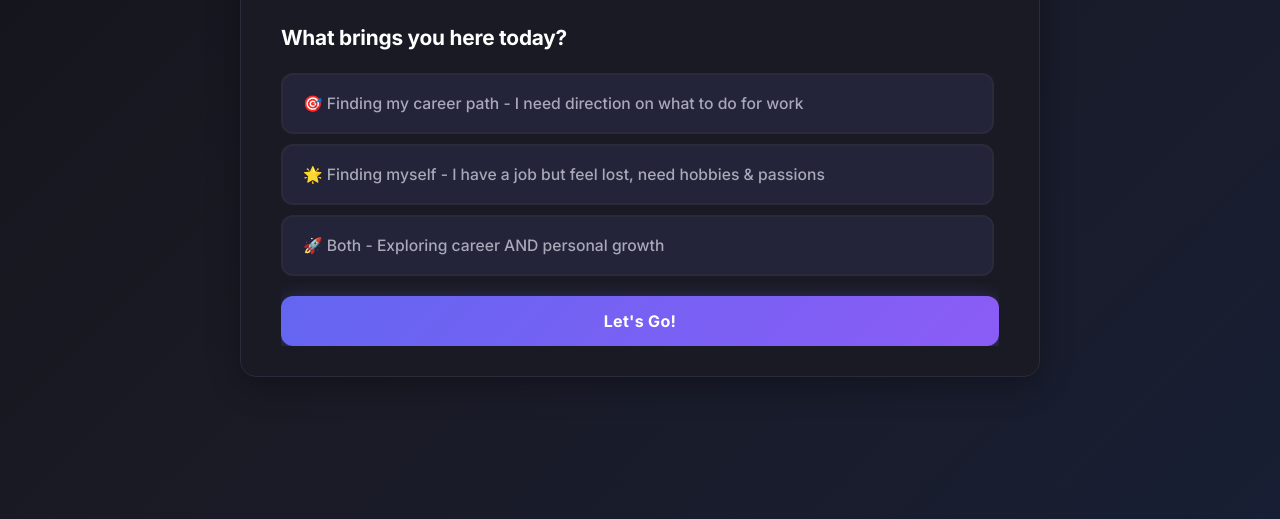
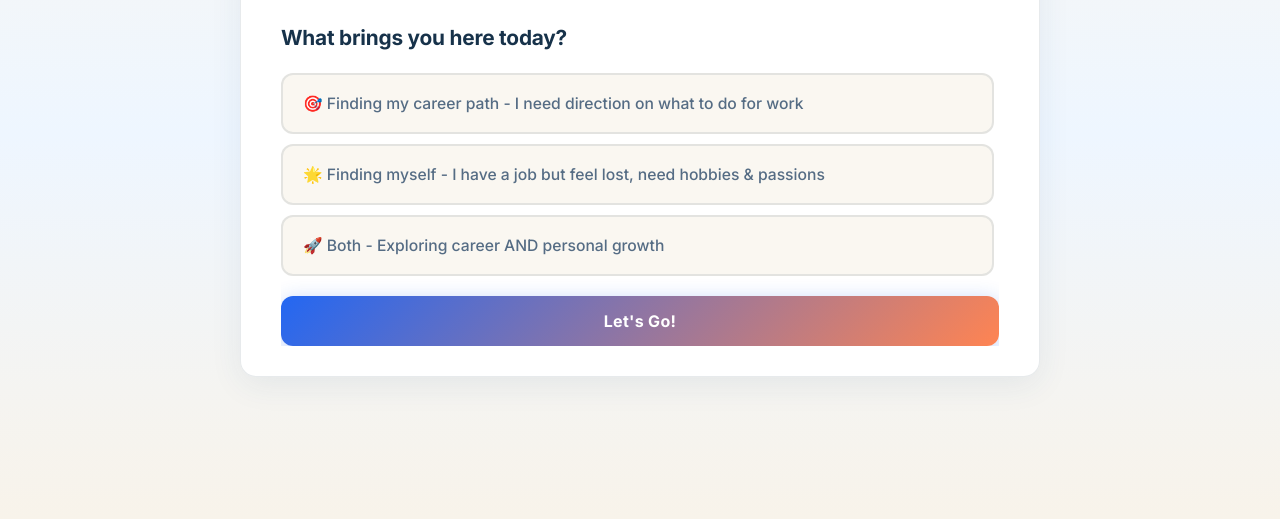
Before and after one commit to Fxlando/break-the-cycle-, a website: page quiz.html in a window 1280 px wide. Shown: the part 281-800 px from the top of the page. Drawn offline with Linux system fonts and the light colour scheme.

Commit message:
Auto update - ell.Commands.GetDateCommand

```diff
--- a/quiz.html
+++ b/quiz.html
@@ -18,23 +18,23 @@
   </script>
   <style>
     :root {
-      --primary: #6366f1;
-      --primary-light: #818cf8;
-      --accent: #8b5cf6;
-      --accent-light: #a78bfa;
-      --bg-dark: #0a0a0f;
-      --bg-card: #1a1a24;
-      --bg-elevated: #23233a;
-      --text-primary: #ffffff;
-      --text-secondary: #a8a8b8;
-      --text-muted: #6b6b7b;
-      --border: #2a2a3a;
-      --border-light: #3a3a4a;
+      --primary: #2367f2;
+      --primary-light: #5c92ff;
+      --accent: #ff8452;
+      --accent-light: #ffb074;
+      --bg-dark: #f7f2e8;
+      --bg-card: #ffffff;
+      --bg-elevated: #f3f0e8;
+      --text-primary: #17324a;
+      --text-secondary: #556c84;
+      --text-muted: #7b8ea1;
+      --border: rgba(22, 50, 74, 0.1);
+      --border-light: rgba(22, 50, 74, 0.15);
       --radius-sm: 8px;
       --radius-md: 12px;
       --radius-lg: 16px;
-      --shadow: 0 8px 32px rgba(0, 0, 0, 0.3);
-      --shadow-hover: 0 12px 40px rgba(99, 102, 241, 0.25);
+      --shadow: 0 8px 32px rgba(39, 79, 119, 0.08);
+      --shadow-hover: 0 12px 40px rgba(35, 103, 242, 0.15);
     }
 
     * { margin: 0; padding: 0; box-sizing: border-box; }
@@ -42,15 +42,14 @@
     html { margin: 0; padding: 0; background: var(--bg-dark); }
 
     button, input[type="radio"] + label {
-      -webkit-tap-highlight-color: rgba(99, 102, 241, 0.2);
+      -webkit-tap-highlight-color: rgba(35, 103, 242, 0.1);
       touch-action: manipulation;
     }
 
     body {
       font-family: 'Inter', -apple-system, BlinkMacSystemFont, 'Segoe UI', sans-serif;
-      background: linear-gradient(135deg, #0a0a0f 0%, #1a1a24 25%, #16213e 50%, #1a1a24 75%, #0a0a0f 100%);
-      background-size: 400% 400%;
-      animation: gradientShift 5s ease infinite;
+      background: linear-gradient(180deg, #fbf7ef 0%, #eef6ff 52%, #f8f3ea 100%);
+      background-size: 100% 100%;
       color: var(--text-primary);
       min-height: 100vh;
       display: flex;
@@ -63,7 +62,7 @@
     .container {
       max-width: 800px;
       width: 100%;
-      background: var(--bg-card);
+      background: rgba(255, 255, 255, 0.95);
       border: 1px solid var(--border);
       border-radius: var(--radius-lg);
       padding: 30px 40px;
@@ -95,9 +94,8 @@
     .header h1 {
       font-size: 2rem;
       margin-bottom: 8px;
-      background: linear-gradient(135deg, var(--primary-light) 0%, var(--accent-light) 50%, var(--primary-light) 100%);
+      background: linear-gradient(135deg, #0f3a66 0%, #1e4fb5 35%, #e67e3c 100%);
       background-size: 200% 200%;
-      animation: gradientShift 5s ease infinite;
       -webkit-background-clip: text;
       -webkit-text-fill-color: transparent;
       background-clip: text;
@@ -114,7 +112,7 @@
     .progress-container {
       margin-bottom: 25px;
       padding: 15px;
-      background: var(--bg-elevated);
+      background: rgba(35, 103, 242, 0.05);
       border-radius: var(--radius-md);
       border: 1px solid var(--border-light);
       flex-shrink: 0;
@@ -123,11 +121,11 @@
     .progress-bar {
       width: 100%;
       height: 8px;
-      background: var(--border);
+      background: rgba(22, 50, 74, 0.15);
       border-radius: 10px;
       overflow: hidden;
       margin-bottom: 10px;
-      box-shadow: inset 0 2px 4px rgba(0, 0, 0, 0.3);
+      box-shadow: inset 0 1px 2px rgba(0, 0, 0, 0.05);
     }
 
     .progress-fill {
@@ -136,12 +134,12 @@
       transition: width 0.5s cubic-bezier(0.4, 0, 0.2, 1);
       border-radius: 10px;
       width: 4%;
-      box-shadow: 0 0 20px rgba(99, 102, 241, 0.5);
+      box-shadow: 0 0 15px rgba(35, 103, 242, 0.4);
     }
 
     .progress-text {
       text-align: center;
-      color: var(--text-muted);
+      color: var(--text-secondary);
       font-size: 0.9rem;
       font-weight: 600;
     }
@@ -195,8 +193,8 @@
     }
 
     .options::-webkit-scrollbar { width: 6px; }
-    .options::-webkit-scrollbar-track { background: var(--bg-elevated); border-radius: 10px; }
-    .options::-webkit-scrollbar-thumb { background: var(--border-light); border-radius: 10px; }
+    .options::-webkit-scrollbar-track { background: rgba(22, 50, 74, 0.05); border-radius: 10px; }
+    .options::-webkit-scrollbar-thumb { background: rgba(22, 50, 74, 0.2); border-radius: 10px; }
     .options::-webkit-scrollbar-thumb:hover { background: var(--primary); }
 
     .option { position: relative; }
@@ -205,7 +203,7 @@
     .option label {
       display: block;
       padding: 16px 20px;
-      background: var(--bg-elevated);
+      background: rgba(247, 242, 232, 0.6);
       border: 2px solid var(--border);
       border-radius: var(--radius-md);
       cursor: pointer;
@@ -232,22 +230,22 @@
     .option input[type="radio"]:checked + label::before { transform: scaleY(1); }
 
     .option input[type="radio"]:checked + label {
-      background: linear-gradient(135deg, rgba(99, 102, 241, 0.2) 0%, rgba(139, 92, 246, 0.2) 100%);
+      background: rgba(35, 103, 242, 0.1);
       border-color: var(--primary);
       color: var(--text-primary);
-      box-shadow: 0 4px 20px rgba(99, 102, 241, 0.3);
+      box-shadow: 0 4px 20px rgba(35, 103, 242, 0.15);
     }
 
     .option label:hover {
       border-color: var(--primary-light);
-      background: rgba(99, 102, 241, 0.08);
+      background: rgba(35, 103, 242, 0.06);
     }
 
     .btn {
       width: 100%;
       padding: 15px;
       background: linear-gradient(135deg, var(--primary) 0%, var(--accent) 100%);
-      color: var(--text-primary);
+      color: #ffffff;
       border: none;
       border-radius: var(--radius-md);
       font-weight: 700;
@@ -256,7 +254,7 @@
       transition: all 0.3s cubic-bezier(0.4, 0, 0.2, 1);
       font-family: inherit;
       letter-spacing: 0.02em;
-      box-shadow: 0 4px 20px rgba(99, 102, 241, 0.4);
+      box-shadow: 0 4px 20px rgba(35, 103, 242, 0.3);
       flex-shrink: 0;
     }
 
@@ -276,8 +274,8 @@
     .results.active { display: block; animation: fadeInUp 0.7s cubic-bezier(0.4, 0, 0.2, 1); }
 
     .results::-webkit-scrollbar { width: 8px; }
-    .results::-webkit-scrollbar-track { background: var(--bg-elevated); border-radius: 10px; }
-    .results::-webkit-scrollbar-thumb { background: var(--border-light); border-radius: 10px; }
+    .results::-webkit-scrollbar-track { background: rgba(22, 50, 74, 0.05); border-radius: 10px; }
+    .results::-webkit-scrollbar-thumb { background: rgba(22, 50, 74, 0.2); border-radius: 10px; }
     .results::-webkit-scrollbar-thumb:hover { background: var(--primary); }
 
     .results h2 {
@@ -310,7 +308,7 @@
     }
 
     .career-path {
-      background: var(--bg-elevated);
+      background: rgba(247, 242, 232, 0.5);
       border: 2px solid var(--border-light);
       border-radius: var(--radius-lg);
       padding: 25px;
@@ -331,7 +329,7 @@
 
     .career-path.rank-1 {
       border-color: var(--primary);
-      box-shadow: 0 8px 32px rgba(99, 102, 241, 0.3);
+      box-shadow: 0 8px 32px rgba(35, 103, 242, 0.2);
     }
 
     .career-path.rank-2 {
@@ -398,7 +396,7 @@
     }
 
     .stat-box {
-      background: var(--bg-card);
+      background: rgba(255, 255, 255, 0.7);
       padding: 15px;
       border-radius: var(--radius-md);
       border: 1px solid var(--border);
@@ -420,7 +418,7 @@
     }
 
     .career-details {
-      background: var(--bg-card);
+      background: rgba(255, 255, 255, 0.7);
       border-radius: var(--radius-md);
       padding: 20px;
       margin-bottom: 15px;
@@ -440,9 +438,9 @@
     }
 
     .back-btn {
-      background: var(--bg-elevated);
+      background: rgba(35, 103, 242, 0.1);
       border: 2px solid var(--primary);
-      color: var(--primary-light);
+      color: var(--primary);
       margin-top: 15px;
       text-decoration: none;
       display: inline-block;
```
